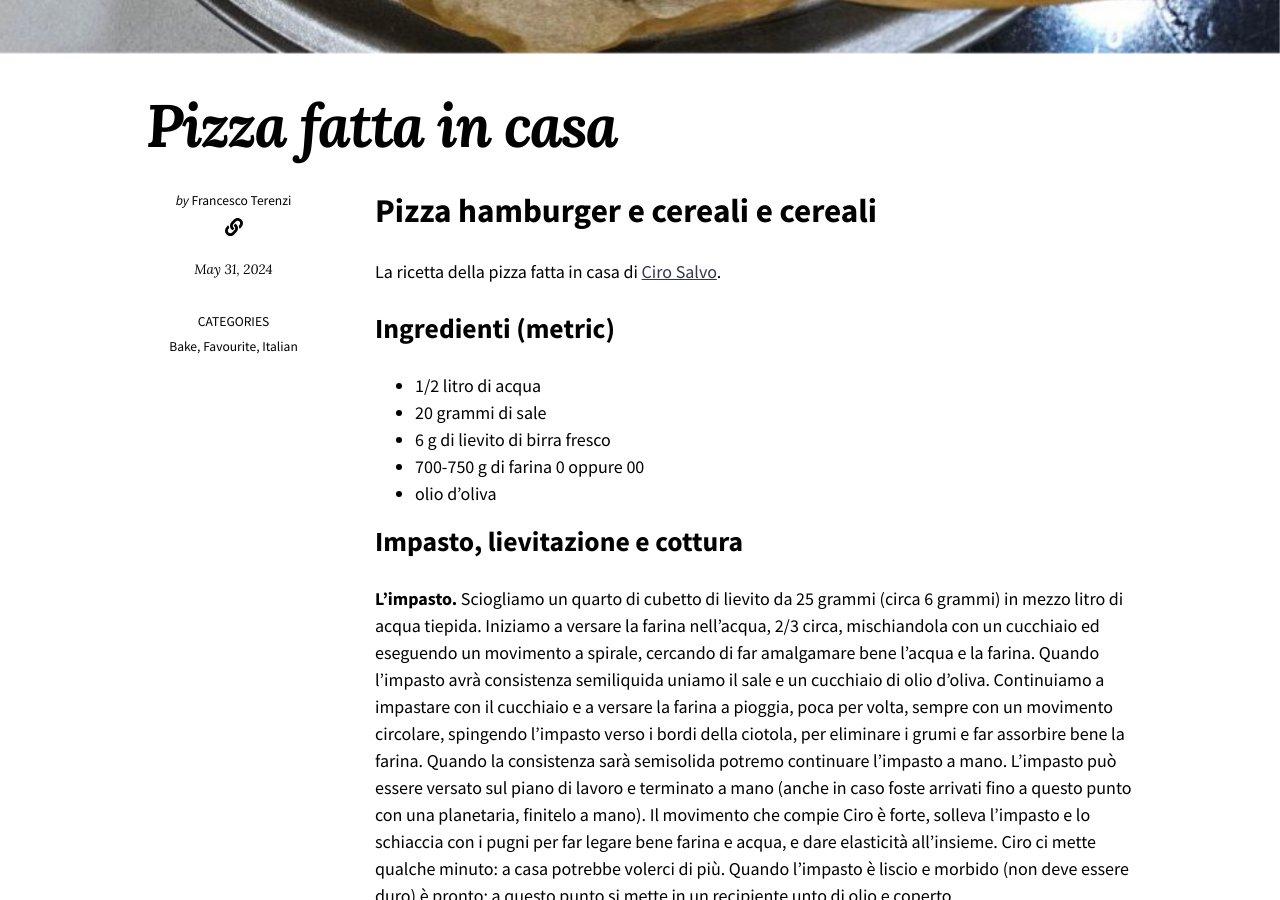
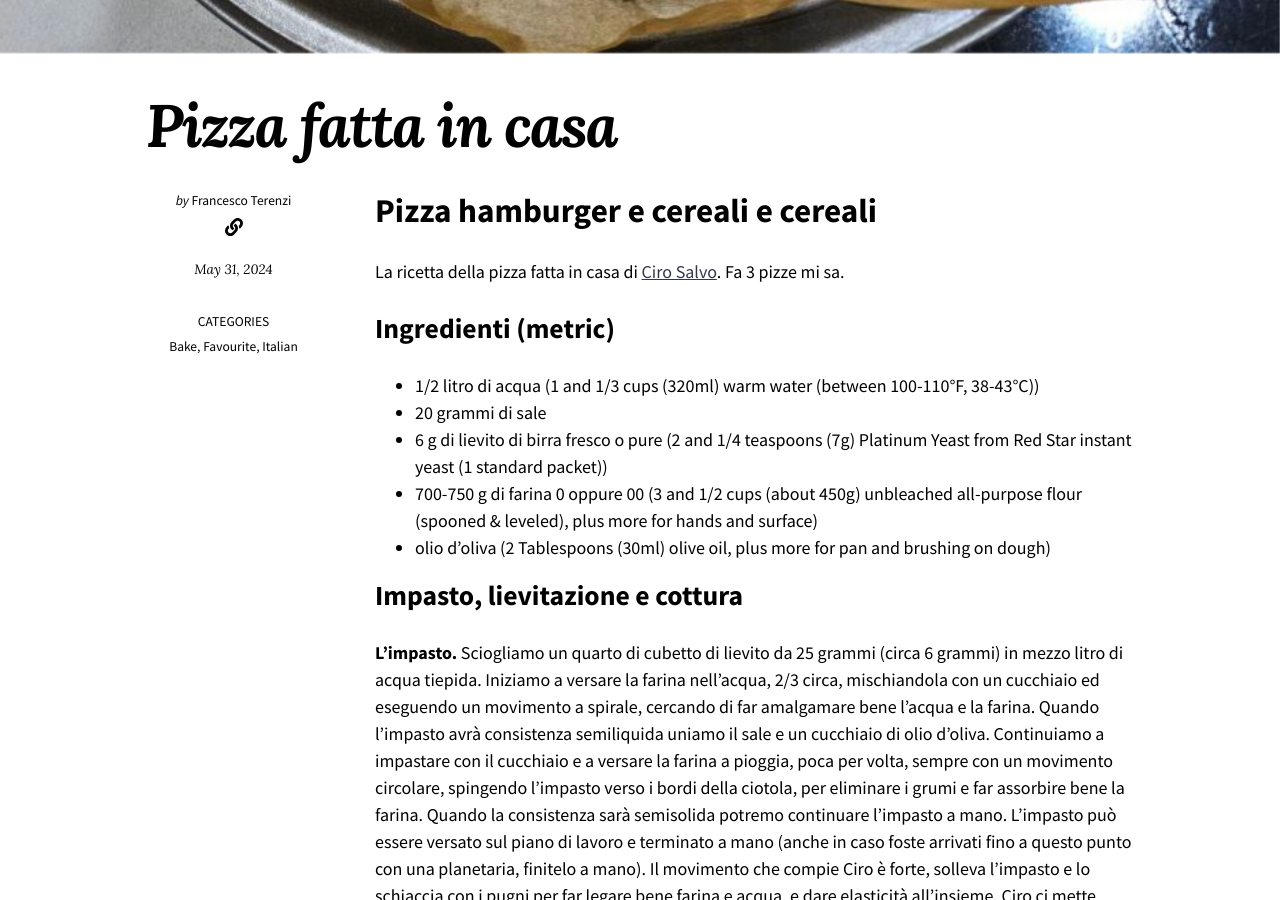
Before and after one commit to fraterenz/recipes, a Jekyll site: the page built from _posts/2024-05-31-Pizza.md, in a window 1280 px wide and 900 px high, scrolled down 1162 px. Built offline with Jekyll 4.4.1, drawn with Linux system fonts in a browser that asks for light colours; nearby versions of some CDN libraries.

Commit message:
pizza e basta

```diff
--- a/_posts/2024-05-31-Pizza.md
+++ b/_posts/2024-05-31-Pizza.md
@@ -10,15 +10,15 @@ image:
 ---
 # Pizza hamburger e cereali e cereali
 
-La ricetta della pizza fatta in casa di [Ciro Salvo](https://www.cucchiaio.it/articolo/la-ricetta-della-pizza-fatta-in-casa-di-ciro-salvo/).
+La ricetta della pizza fatta in casa di [Ciro Salvo](https://www.cucchiaio.it/articolo/la-ricetta-della-pizza-fatta-in-casa-di-ciro-salvo/). Fa 3 pizze mi sa.
 
 ## Ingredienti (metric)
 
-- 1/2 litro di acqua
+- 1/2 litro di acqua (1 and 1/3 cups (320ml) warm water (between 100-110°F, 38-43°C))
 - 20 grammi di sale
-- 6 g di lievito di birra fresco
-- 700-750 g di farina 0 oppure 00
-- olio d'oliva
+- 6 g di lievito di birra fresco o pure (2 and 1/4 teaspoons (7g) Platinum Yeast from Red Star instant yeast (1 standard packet))
+- 700-750 g di farina 0 oppure 00 (3 and 1/2 cups (about 450g) unbleached all-purpose flour (spooned & leveled), plus more for hands and surface)
+- olio d'oliva (2 Tablespoons (30ml) olive oil, plus more for pan and brushing on dough)
 
 ## Impasto, lievitazione e cottura
 
```
